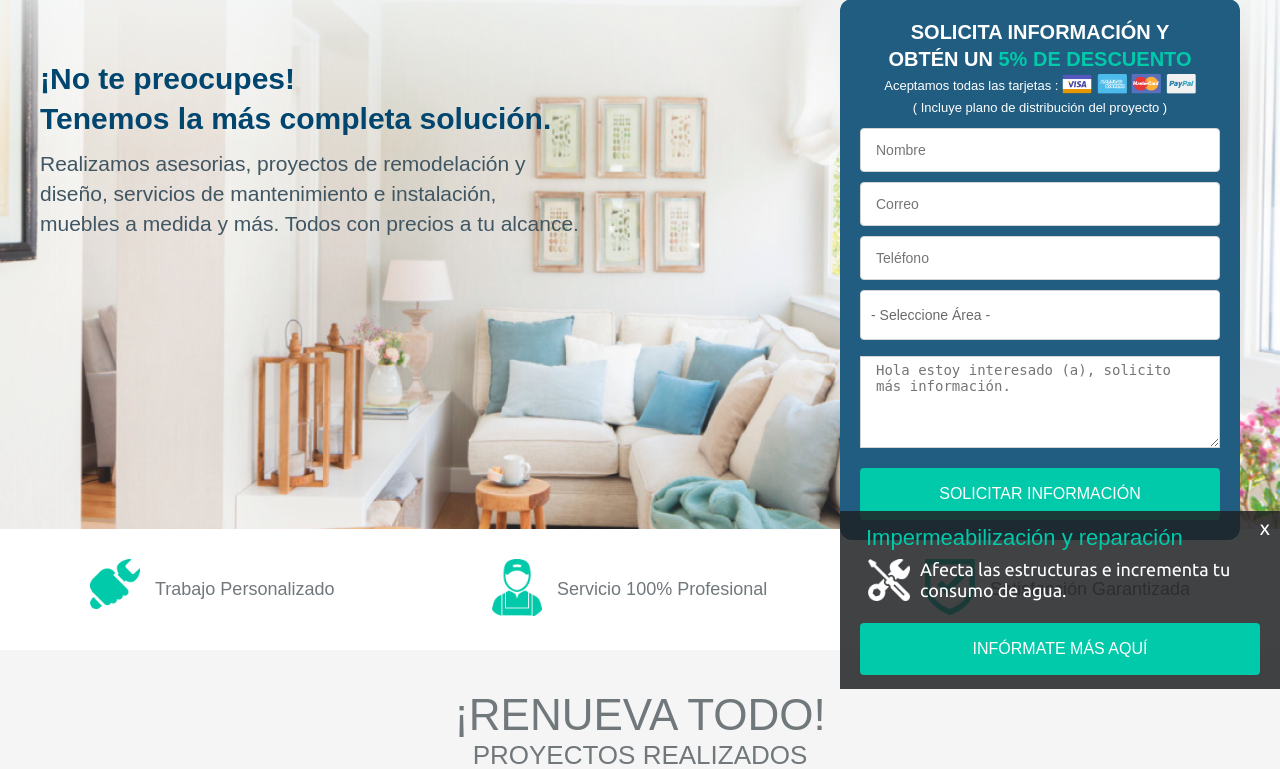
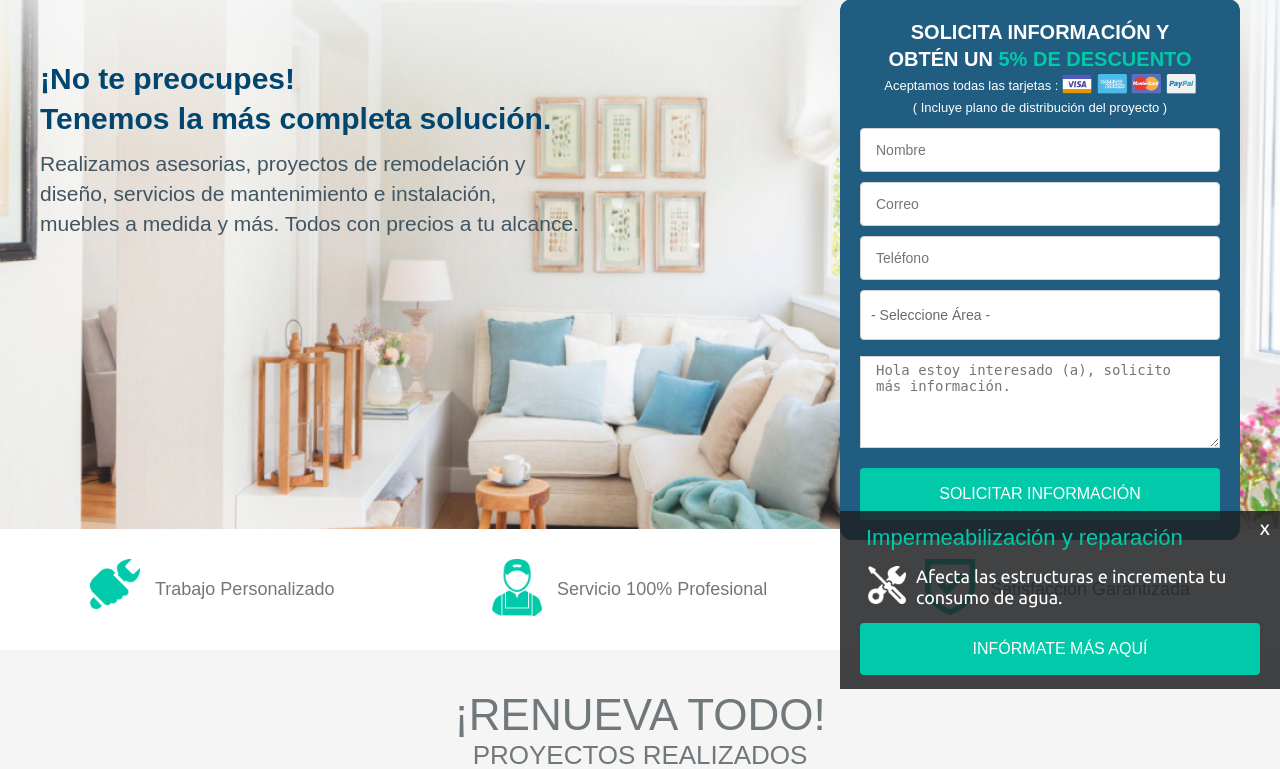
Before and after one commit to juankp3/landingpage, a PHP site: template views/landing1/index.php in a window 1280 px wide. Shown: the part 111-880 px from the top of the page. Run offline with PHP 8.4, Linux system fonts and the light colour scheme; the template is opened without the code that fills it, so the values that code supplies are empty; some libraries are stand-ins or nearby versions; some web fonts are replaced.

Commit message:
cambio de iconos en notificaciones 2

```diff
--- a/assets/css/newstyle.css
+++ b/assets/css/newstyle.css
@@ -1516,14 +1516,21 @@ div.popup .popup_description .desc_text {
   width: 100%;
   padding: 0 0 0 10px;
   font-size: 18px;
+  align-self: center;
 }
 @media screen and (max-width: 480px) {
   div.popup .popup_description .desc_text {
     font-size: 16px;
   }
 }
+div.popup .popup_description .desc_img {
+  align-self: center;
+}
 div.popup .popup_description .desc_img img {
   width: 42px;
+}
+div.popup .popup_description .desc_img img.size_38 {
+  width: 38px;
 }
 @media screen and (max-width: 480px) {
   div.popup {
--- a/views/landing1/_partials/popup.php
+++ b/views/landing1/_partials/popup.php
@@ -14,7 +14,7 @@
     <div id="closebtn2"  class="popup_btn_close">x</div>
     <div class="popup_title">Impermeabilización y reparación</div>
     <div class="popup_description">
-        <div class="desc_img"><img src="assets/img/icons-tools.png" alt=""></div>
+        <div class="desc_img"><img class="size_38"  src="assets/img/icons-tools.png" alt=""></div>
         <div class="desc_text">Afecta las estructuras e incrementa tu consumo de agua.</div>
     </div>
     <div class="popup_button">
```
Also changed, not shown: _dev/css/pages/landing1/popup.styl (+7 -2 lines).
